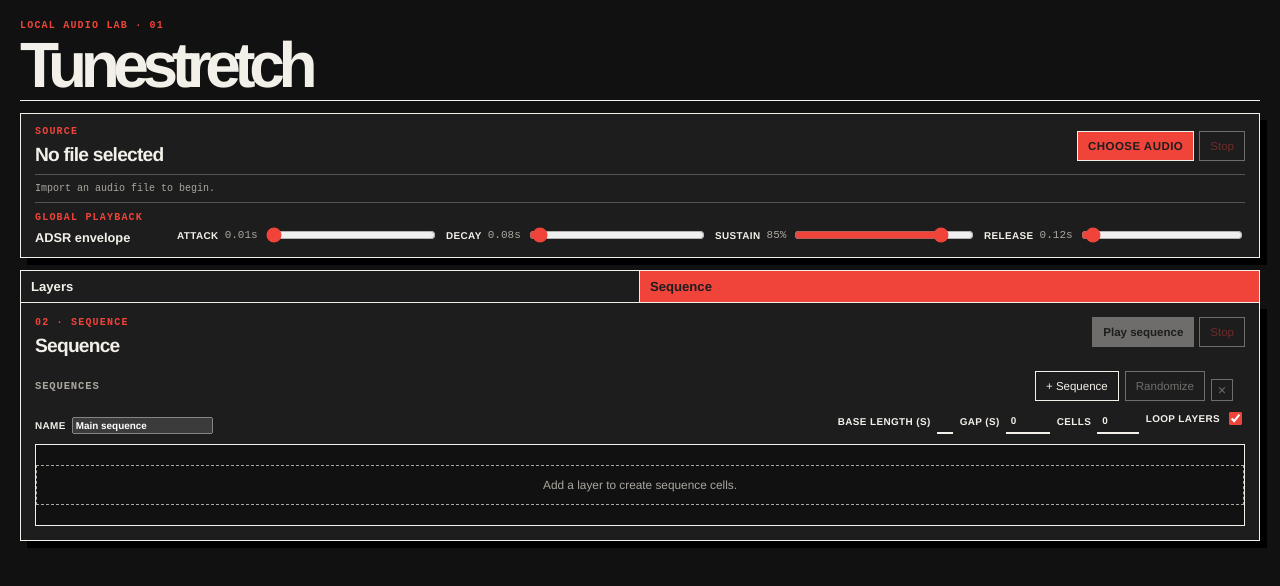
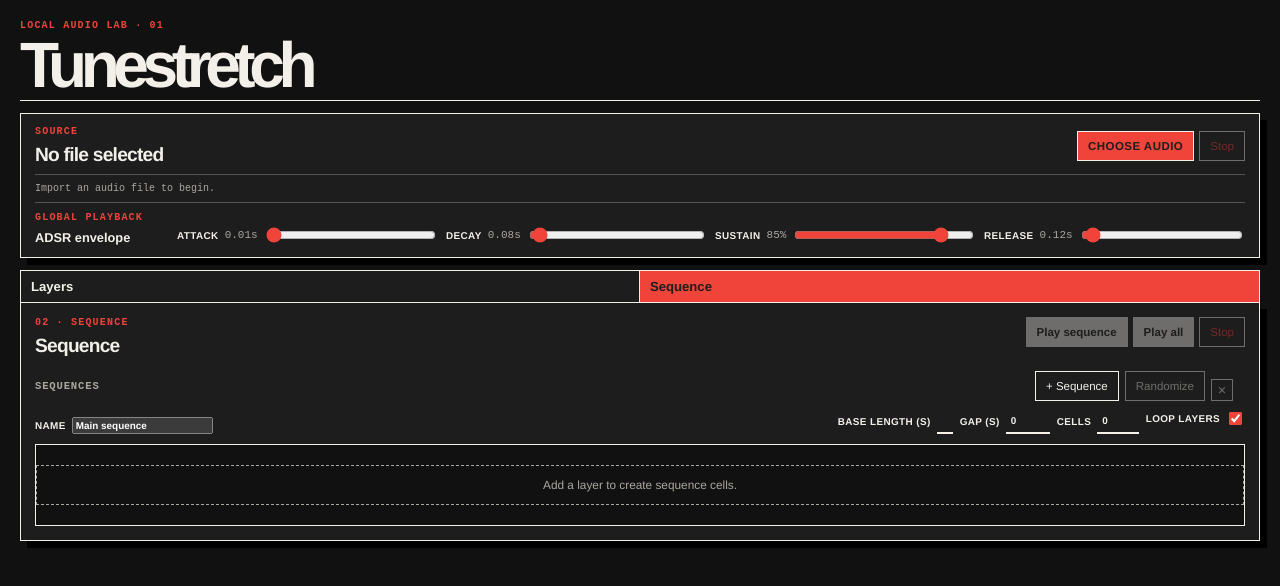
Before and after one commit to epleaner/souunnds, a React (Vite) app: page / in a window 1280 px wide. Both pictures are taken after a click on the tab "Sequence". Shown: the top 586 px of the page. Built offline with nearby package versions, Linux system fonts and the light colour scheme.

Commit message:
feat: play all sequences in order

```diff
--- a/src/web/App.tsx
+++ b/src/web/App.tsx
@@ -19,7 +19,7 @@ import {
 import { loadPaulstretchModule, stretchWithPaulstretch } from "./paulstretch";
 const MAIN_SEQUENCE_ID = "main-sequencer";
 
-type SequencePlayback = { cellDurations: number[]; startedAt: number };
+type SequencePlayback = { tracks: Array<{ sequenceId: string; cellDurations: number[] }>; startedAt: number };
 type ResizeState = { sequenceId: string; index: number; edge: "left" | "right"; startX: number; initialLength: number; pixelsPerLength: number };
 
 function formatSeconds(seconds: number): string {
@@ -27,6 +27,17 @@ function formatSeconds(seconds: number): string {
   const minutes = Math.floor(seconds / 60);
   const remainder = Math.floor(seconds % 60).toString().padStart(2, "0");
   return `${minutes}:${remainder}`;
+}
+function concatPcm(audios: PcmAudio[]): PcmAudio {
+  const first = audios[0];
+  if (!first) throw new Error("No sequences are available to play.");
+  const samples = new Float32Array(audios.reduce((total, audio) => total + audio.samples.length, 0));
+  let offset = 0;
+  for (const audio of audios) {
+    samples.set(audio.samples, offset);
+    offset += audio.samples.length;
+  }
+  return { sampleRate: first.sampleRate, channels: first.channels, samples };
 }
 
 function createLayer(duration: number, index: number): Layer {
@@ -127,7 +138,7 @@ export function App() {
   const [status, setStatus] = useState("Import an audio file to begin.");
   const [playing, setPlaying] = useState(false);
   const [sequencePlayback, setSequencePlayback] = useState<SequencePlayback | null>(null);
-  const [sequenceProgress, setSequenceProgress] = useState<{ index: number; fraction: number } | null>(null);
+  const [sequenceProgress, setSequenceProgress] = useState<{ sequenceId: string; index: number; fraction: number } | null>(null);
   const arrangement = useMemo<Arrangement>(() => ({ layers, sequencers }), [layers, sequencers]);
   const activeSequencer = sequencers.find((sequence) => sequence.id === activeSequencerId) ?? sequencers[0];
   const selectedCell = activeSequencer?.steps[selectedCellIndex];
@@ -145,22 +156,24 @@ export function App() {
       return;
     }
     let frameId = 0;
+    const totalDuration = sequencePlayback.tracks.reduce((total, track) => total + track.cellDurations.reduce((sum, value) => sum + Math.max(0, value), 0), 0);
+    const lastTrack = sequencePlayback.tracks[sequencePlayback.tracks.length - 1];
     const update = () => {
       const elapsed = (performance.now() - sequencePlayback.startedAt) / 1000;
       let cursor = 0;
-      let progress = { index: sequencePlayback.cellDurations.length - 1, fraction: 1 };
-      for (let index = 0; index < sequencePlayback.cellDurations.length; index += 1) {
-        const cellDuration = Math.max(0, sequencePlayback.cellDurations[index]);
-        if (elapsed < cursor + cellDuration || (cellDuration === 0 && elapsed <= cursor)) {
-          progress = { index, fraction: cellDuration ? Math.min(1, Math.max(0, (elapsed - cursor) / cellDuration)) : 1 };
-          break;
+      let progress = { sequenceId: lastTrack?.sequenceId ?? "", index: Math.max(0, (lastTrack?.cellDurations.length ?? 1) - 1), fraction: 1 };
+      outer: for (const track of sequencePlayback.tracks) {
+        for (let index = 0; index < track.cellDurations.length; index += 1) {
+          const cellDuration = Math.max(0, track.cellDurations[index]);
+          if (elapsed < cursor + cellDuration || (cellDuration === 0 && elapsed <= cursor)) {
+            progress = { sequenceId: track.sequenceId, index, fraction: cellDuration ? Math.min(1, Math.max(0, (elapsed - cursor) / cellDuration)) : 1 };
+            break outer;
+          }
+          cursor += cellDuration;
         }
-        cursor += cellDuration;
       }
       setSequenceProgress(progress);
-      if (elapsed < sequencePlayback.cellDurations.reduce((sum, value) => sum + Math.max(0, value), 0)) {
-        frameId = requestAnimationFrame(update);
-      }
+      if (elapsed < totalDuration) frameId = requestAnimationFrame(update);
     };
     frameId = requestAnimationFrame(update);
     return () => cancelAnimationFrame(frameId);
@@ -178,7 +191,7 @@ export function App() {
     setSequencePlayback(null);
     setStatus("Playback stopped.");
   }
-  async function playPcm(audio: PcmAudio, label: string, cellDurations?: number[]): Promise<void> {
+  async function playPcm(audio: PcmAudio, label: string, sequenceTracks?: SequencePlayback["tracks"]): Promise<void> {
     const context = ensureContext();
     await context.resume();
     stopPlayback();
@@ -196,7 +209,7 @@ export function App() {
     sourceNodeRef.current = node;
     node.start();
     setPlaying(true);
-    if (cellDurations) setSequencePlayback({ cellDurations, startedAt: performance.now() });
+    if (sequenceTracks) setSequencePlayback({ tracks: sequenceTracks, startedAt: performance.now() });
     setStatus(`Playing ${label} · ${formatSeconds(preparedAudio.samples.length / preparedAudio.channels / preparedAudio.sampleRate)}`);
   }
 
@@ -260,7 +273,26 @@ export function App() {
     setStatus("Rendering sequence with upstream Paulstretch…");
     try {
       const cellDurations = sequenceCellDurations(source, playbackArrangement, activeSequencer.id);
-      await playPcm(await renderSequencerAsync(source, playbackArrangement, activeSequencer.id, stretchForPlayback), activeSequencer.name, cellDurations);
+      await playPcm(await renderSequencerAsync(source, playbackArrangement, activeSequencer.id, stretchForPlayback), activeSequencer.name, [{ sequenceId: activeSequencer.id, cellDurations }]);
+    } catch (error) {
+      setStatus(error instanceof Error ? error.message : "Sequence playback failed.");
+    }
+  }
+
+  async function previewAllSequences(): Promise<void> {
+    if (!source) return setStatus("Import a file before playing sequences.");
+    const playableSequences = sequencers.filter((sequence) => sequence.steps.length);
+    if (!playableSequences.length) return setStatus("Add a sequence cell first.");
+    const playbackArrangement = arrangementForPlayback();
+    setStatus(`Rendering ${playableSequences.length} sequences with upstream Paulstretch…`);
+    try {
+      const rendered: PcmAudio[] = [];
+      const tracks: SequencePlayback["tracks"] = [];
+      for (const sequence of playableSequences) {
+        rendered.push(await renderSequencerAsync(source, playbackArrangement, sequence.id, stretchForPlayback));
+        tracks.push({ sequenceId: sequence.id, cellDurations: sequenceCellDurations(source, playbackArrangement, sequence.id) });
+      }
+      await playPcm(concatPcm(rendered), `${playableSequences.length} sequences`, tracks);
     } catch (error) {
       setStatus(error instanceof Error ? error.message : "Sequence playback failed.");
     }
@@ -471,7 +503,7 @@ export function App() {
         )}
         {activePanel === "sequence" && (
         <section id="sequence-panel" role="tabpanel" aria-labelledby="sequence-tab" className="panel sequence-panel">
-          <div className="panel-heading"><div><p className="section-kicker">02 · Sequence</p><h2>Sequence</h2></div><div className="panel-actions"><button className="primary-button compact" onClick={() => void previewSequence()} disabled={!source || !activeSequencer?.steps.length}>Play sequence</button><button className="stop-button" onClick={stopPlayback} disabled={!playing}>Stop</button></div></div>
+          <div className="panel-heading"><div><p className="section-kicker">02 · Sequence</p><h2>Sequence</h2></div><div className="panel-actions"><button className="primary-button compact" onClick={() => void previewSequence()} disabled={!source || !activeSequencer?.steps.length}>Play sequence</button><button className="primary-button compact" onClick={() => void previewAllSequences()} disabled={!source || !sequencers.some((sequence) => sequence.steps.length)}>Play all</button><button className="stop-button" onClick={stopPlayback} disabled={!playing}>Stop</button></div></div>
           <div className="sequence-library">
             <strong className="sequence-library-label">Sequences</strong>
             <button className="quiet-button" type="button" onClick={addSequence}>+ Sequence</button>
@@ -487,7 +519,8 @@ export function App() {
                   <div className="sequence-grid" aria-label={`${sequence.name} cells`}>
                     {!sequence.steps.length && <div className="empty-state">Add a layer to create sequence cells.</div>}
                     {sequence.steps.map((step, index) => {
-                      const progress = isActive && sequenceProgress?.index === index ? sequenceProgress.fraction : isActive && sequenceProgress && index < sequenceProgress.index ? 1 : 0;
+                      const sequenceIsPlaying = sequenceProgress?.sequenceId === sequence.id;
+                      const progress = sequenceIsPlaying && sequenceProgress.index === index ? sequenceProgress.fraction : sequenceIsPlaying && index < sequenceProgress.index ? 1 : 0;
                       const label = layerNames.get(step.targetId) ?? "Unassigned";
                       return (
                         <div className={`sequence-cell ${isActive && index === selectedCellIndex ? "is-selected" : ""}`} key={`${sequence.id}-cell-${index}`} style={{ flex: `${Math.max(0.25, step.length)} 1 0` }}>
```
Also changed, not shown: 1 other file (tests, documents, lock files or other folders).
